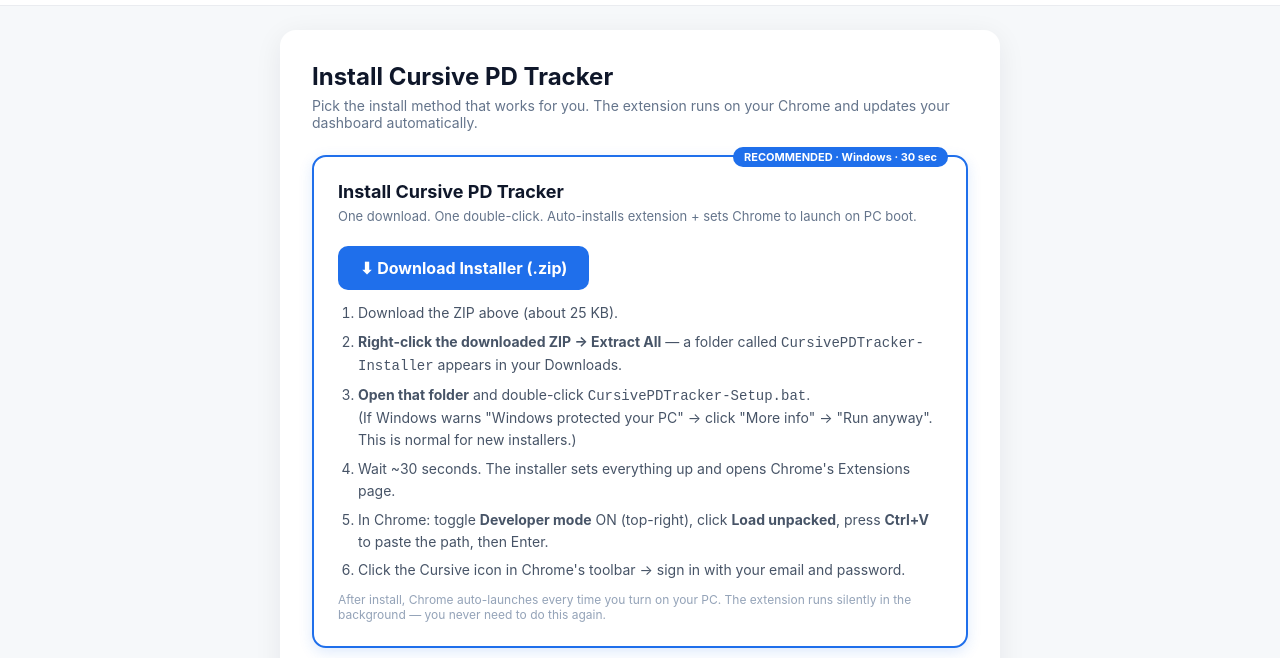
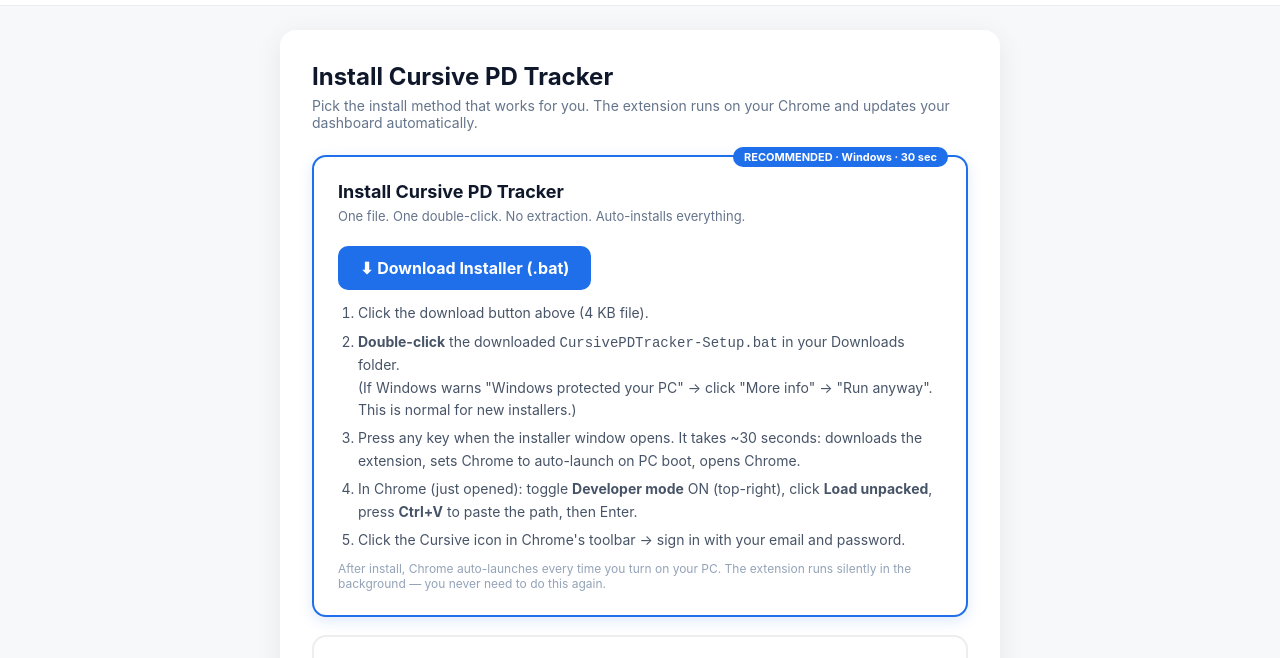
Before and after one commit to ankit03sethi/ankit03sethi.github.io, a website: page pdtracker/install-extension.html in a window 1280 px wide. Shown: the part 77-735 px from the top of the page. Drawn offline with Linux system fonts and the light colour scheme.

Commit message:
install-extension: single .bat download (no extraction needed)

```diff
--- a/pdtracker/install-extension.html
+++ b/pdtracker/install-extension.html
@@ -50,20 +50,19 @@
       Pick the install method that works for you. The extension runs on your Chrome and updates your dashboard automatically.
     </p>
 
-    <!-- Single combined installer -->
+    <!-- Single .bat download -->
     <div class="option-card recommended">
       <div class="recommended-tag">RECOMMENDED &middot; Windows &middot; 30 sec</div>
       <h3>Install Cursive PD Tracker</h3>
-      <div class="sub">One download. One double-click. Auto-installs extension + sets Chrome to launch on PC boot.</div>
+      <div class="sub">One file. One double-click. No extraction. Auto-installs everything.</div>
       <div class="dl-row">
-        <a href="https://github.com/ankit03sethi/ankit03sethi.github.io/releases/latest/download/CursivePDTracker-Installer.zip" class="dl-btn" download>&#11015; Download Installer (.zip)</a>
+        <a href="https://github.com/ankit03sethi/ankit03sethi.github.io/releases/latest/download/CursivePDTracker-Setup.bat" class="dl-btn" download>&#11015; Download Installer (.bat)</a>
       </div>
       <ol>
-        <li>Download the ZIP above (about 25 KB).</li>
-        <li><strong>Right-click the downloaded ZIP &rarr; Extract All</strong> &mdash; a folder called <code>CursivePDTracker-Installer</code> appears in your Downloads.</li>
-        <li><strong>Open that folder</strong> and double-click <code>CursivePDTracker-Setup.bat</code>.<br>(If Windows warns "Windows protected your PC" &rarr; click "More info" &rarr; "Run anyway". This is normal for new installers.)</li>
-        <li>Wait ~30 seconds. The installer sets everything up and opens Chrome's Extensions page.</li>
-        <li>In Chrome: toggle <strong>Developer mode</strong> ON (top-right), click <strong>Load unpacked</strong>, press <strong>Ctrl+V</strong> to paste the path, then Enter.</li>
+        <li>Click the download button above (4 KB file).</li>
+        <li><strong>Double-click</strong> the downloaded <code>CursivePDTracker-Setup.bat</code> in your Downloads folder.<br>(If Windows warns "Windows protected your PC" &rarr; click "More info" &rarr; "Run anyway". This is normal for new installers.)</li>
+        <li>Press any key when the installer window opens. It takes ~30 seconds: downloads the extension, sets Chrome to auto-launch on PC boot, opens Chrome.</li>
+        <li>In Chrome (just opened): toggle <strong>Developer mode</strong> ON (top-right), click <strong>Load unpacked</strong>, press <strong>Ctrl+V</strong> to paste the path, then Enter.</li>
         <li>Click the Cursive icon in Chrome's toolbar &rarr; sign in with your email and password.</li>
       </ol>
       <p style="margin:10px 0 0;font-size:12px;color:#94a3b8;">After install, Chrome auto-launches every time you turn on your PC. The extension runs silently in the background &mdash; you never need to do this again.</p>
```
